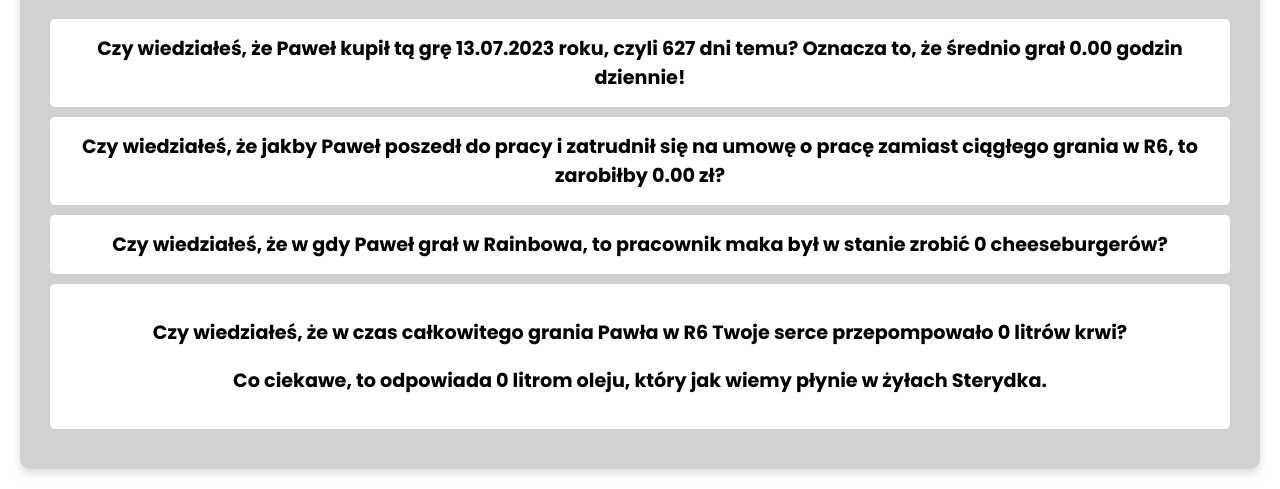
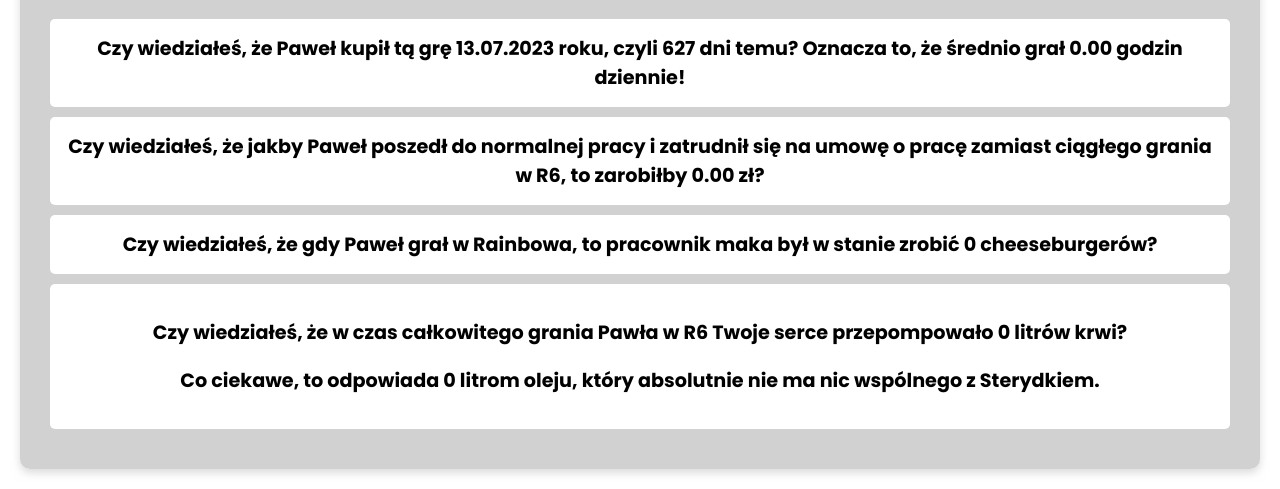
Before and after one commit to chorzszy/sterydek, a Flask app: page / in a window 1280 px wide. Shown: the part 934-1423 px from the top of the page. Run offline with Flask 2, Linux system fonts and the light colour scheme; data that the repository does not hold is empty.

Commit message:
poprawka kodu - frontend

```diff
--- a/templates/stats.html
+++ b/templates/stats.html
@@ -35,14 +35,14 @@
         </div>
 
         <div class="fact" id="fact2">
-            Czy wiedziałeś, że jakby Paweł poszedł do pracy i zatrudnił się na umowę o pracę zamiast ciągłego grania w R6, to zarobiłby <span id="zarobki"></span> zł?
+            Czy wiedziałeś, że jakby Paweł poszedł do normalnej pracy i zatrudnił się na umowę o pracę zamiast ciągłego grania w R6, to zarobiłby <span id="zarobki"></span> zł?
         </div>
         <div class="fact" id="fact3">
-            Czy wiedziałeś, że w gdy Paweł grał w Rainbowa, to pracownik maka był w stanie zrobić <span id="cheeseburgery"></span> cheeseburgerów?
+            Czy wiedziałeś, że gdy Paweł grał w Rainbowa, to pracownik maka był w stanie zrobić <span id="cheeseburgery"></span> cheeseburgerów?
         </div>
         <div class="fact" id="fact4">
             <p>Czy wiedziałeś, że w czas całkowitego grania Pawła w R6 Twoje serce przepompowało <span id="krew"></span> litrów krwi? </p>
-            <p>Co ciekawe, to odpowiada <span id="olej"></span> litrom oleju, który jak wiemy płynie w żyłach Sterydka.</p>
+            <p>Co ciekawe, to odpowiada <span id="olej"></span> litrom oleju, który absolutnie nie ma nic wspólnego z Sterydkiem.</p>
         </div>
 
         <script>
```
